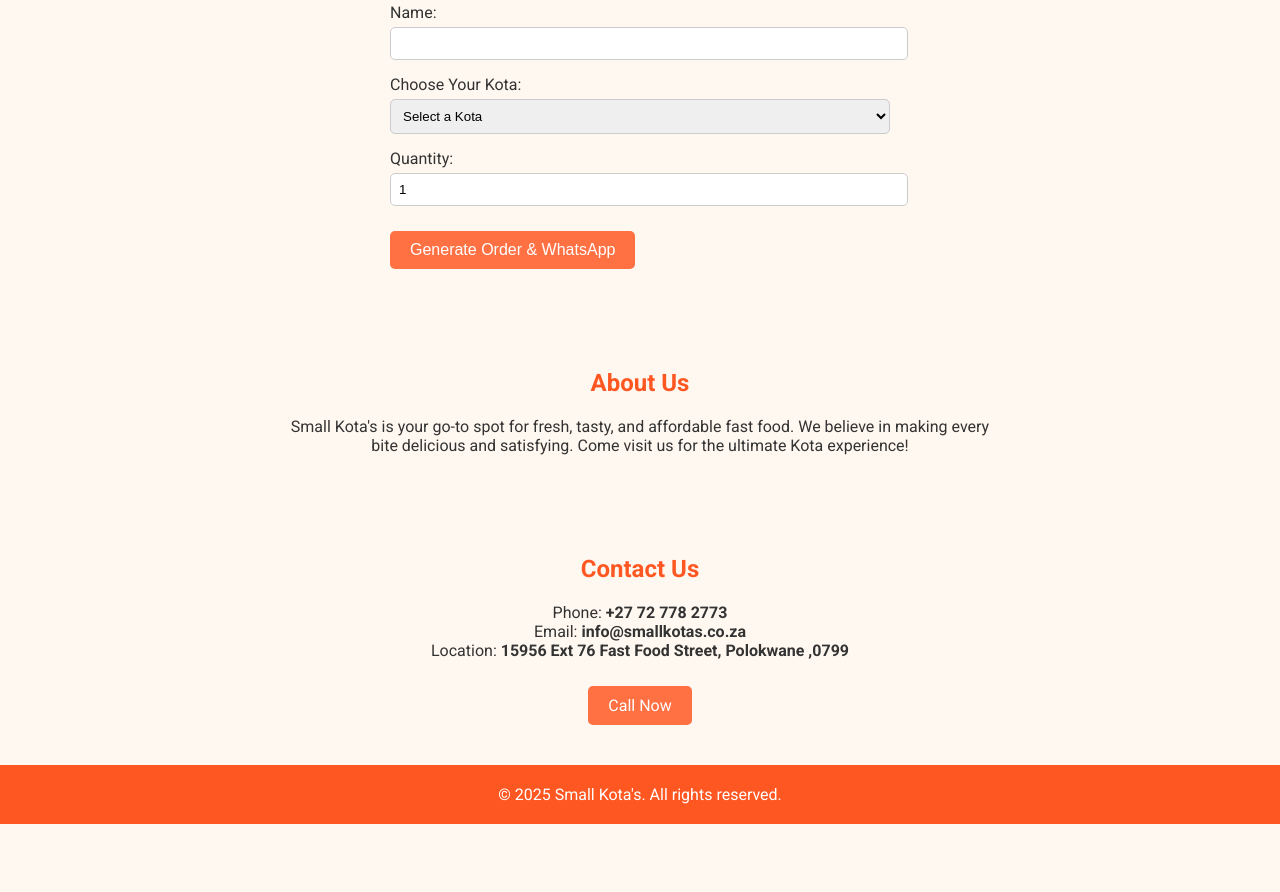
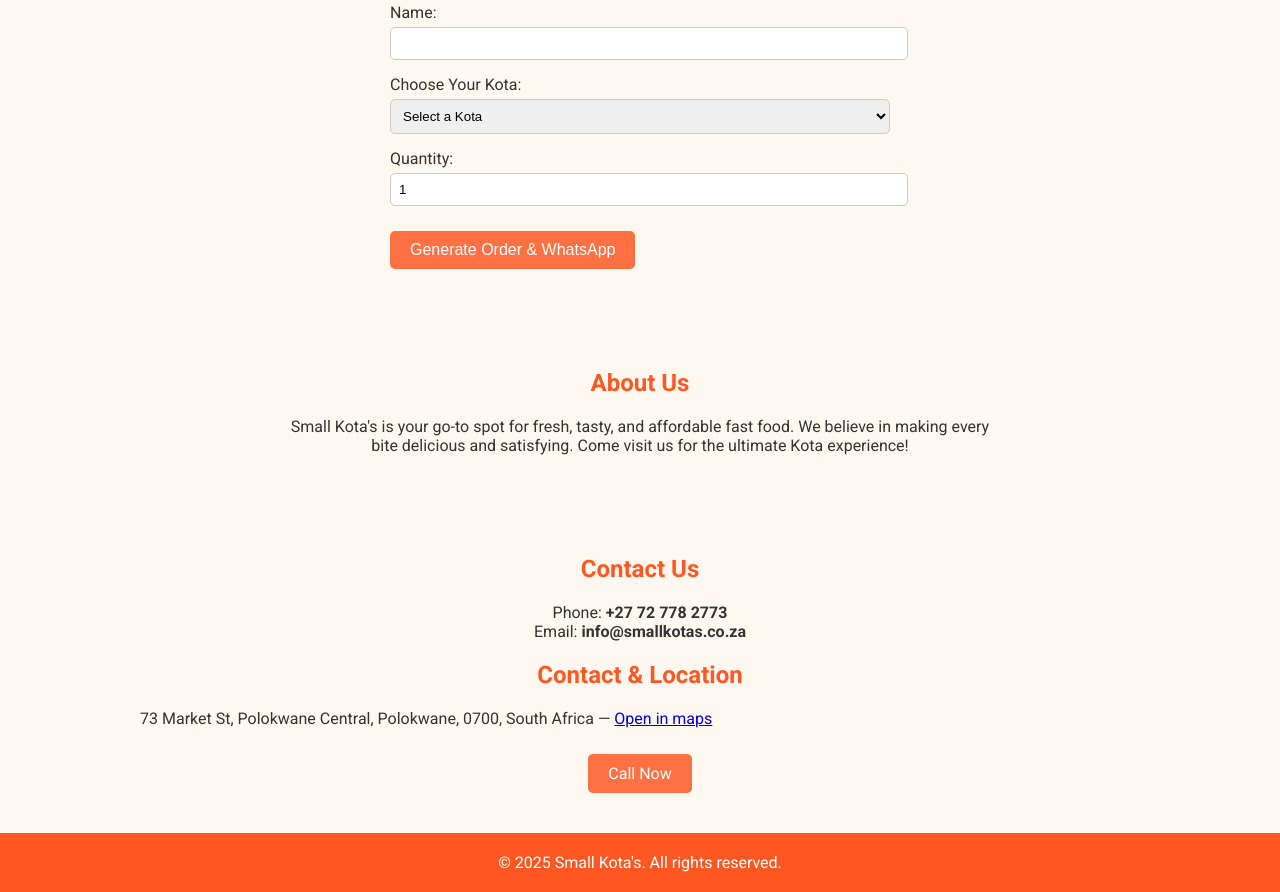
Before and after one commit to CBMSA/small-kota-s, a plain HTML site: page index.html in a window 1280 px wide. Shown: the part 1035-1927 px from the top of the page. Before the commit the page ends 1859 px from the top, so only its background shows below. Drawn offline with Linux system fonts and the light colour scheme.

Commit message:
Update index.html

```diff
--- a/index.html
+++ b/index.html
@@ -174,8 +174,8 @@
     <p style="text-align:center;">
       Phone: <strong>+27 72 778 2773</strong><br>
       Email: <strong>info@smallkotas.co.za</strong><br>
-      Location: <strong>15956 Ext 76 Fast Food Street, Polokwane ,0799</strong>
-    </p>
+           <h2>Contact &amp; Location</h2>
+        <p class="small"> 73 Market St, Polokwane Central, Polokwane, 0700, South Africa — <a href="https://maps.google.com" target="_blank">Open in maps</a></p>
     <div style="text-align:center;">
       <a href="tel:+27 72 778 2773" class="btn">Call Now</a>
     </div>
@@ -213,7 +213,7 @@
       document.getElementById('receipt').style.display = 'block';
 
       // WhatsApp order message
-      const whatsappNumber = '+27123456789'; // Replace with your restaurant WhatsApp
+      const whatsappNumber = '+27 72 778 2773'; // Replace with your restaurant WhatsApp
       const message = `Hello! I would like to place an order:%0AOrder Number: ${orderNumber}%0AName: ${name}%0AItem: ${item}%0AQuantity: ${quantity}%0ATotal: R${total}`;
       const whatsappURL = `https://wa.me/${whatsappNumber}?text=${message}`;
 
```
